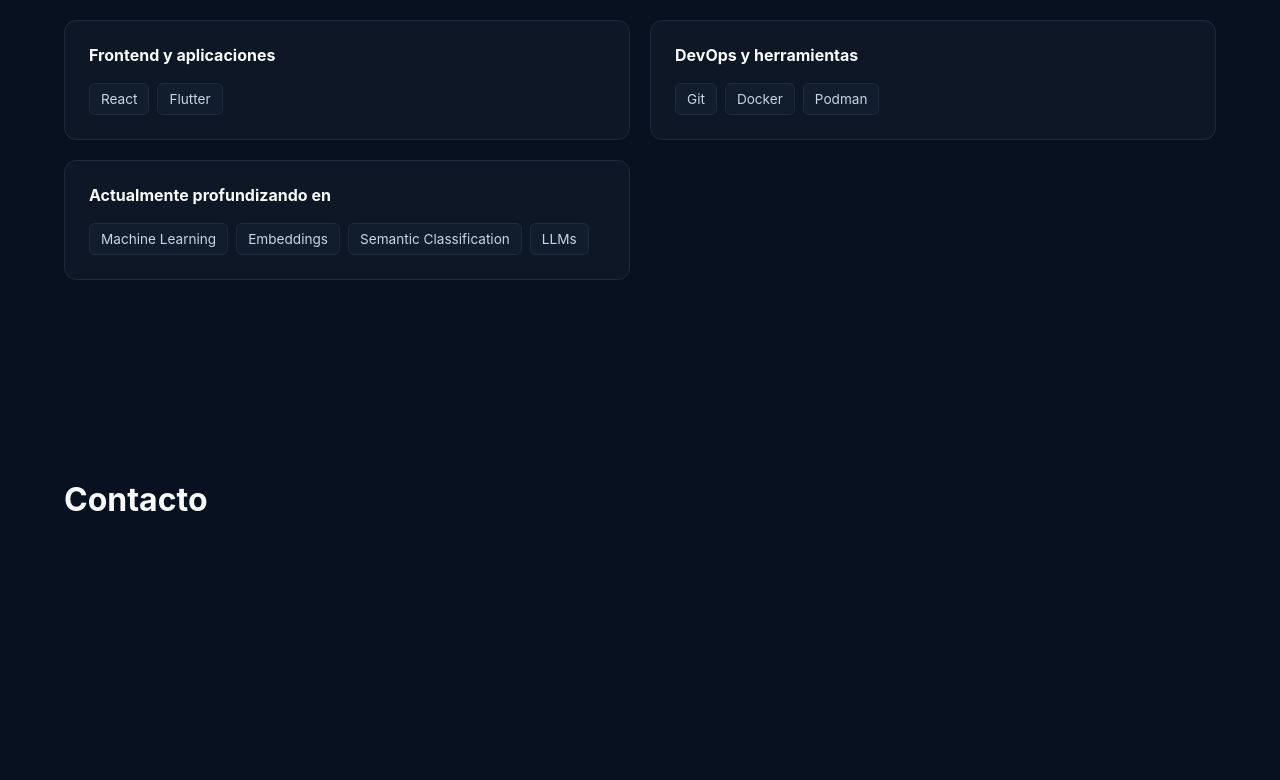
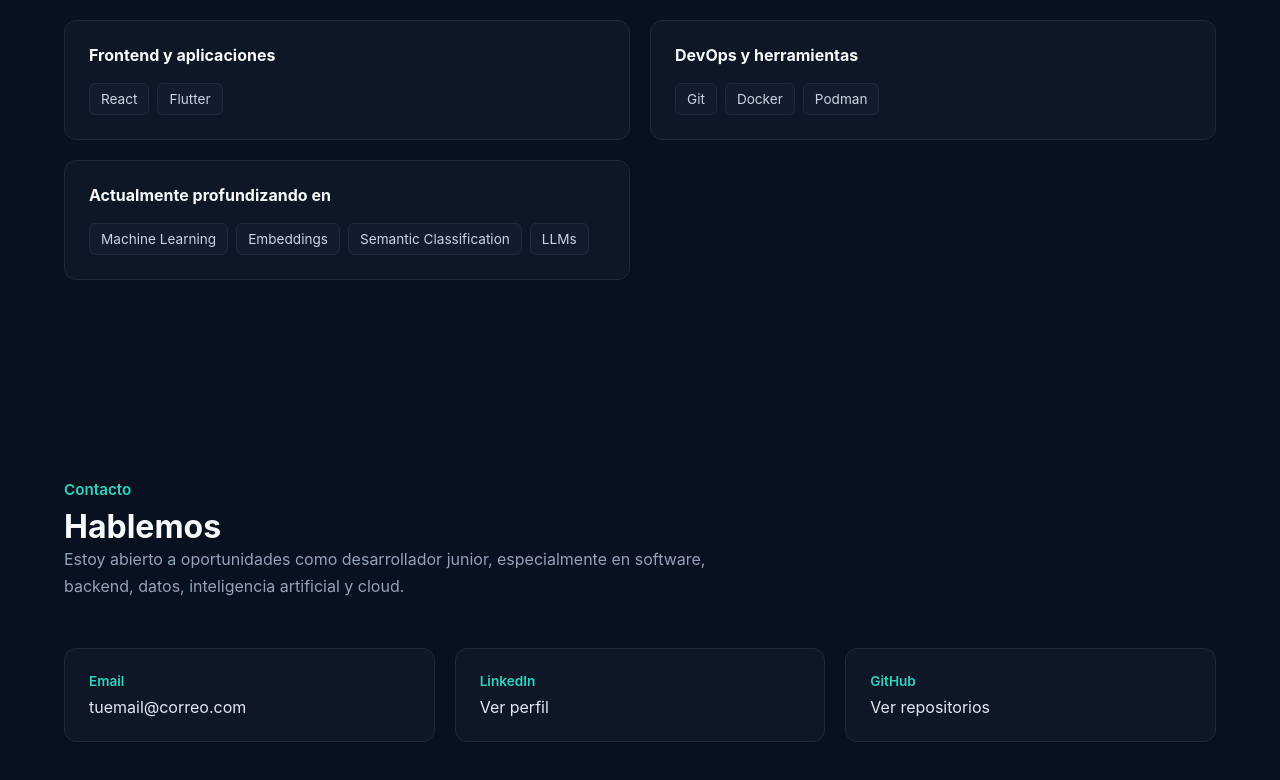
Before and after one commit to dcarpin03/portfolio, a React app: page / in a window 1280 px wide. Shown: the part 2944-3724 px from the top of the page. Before the commit the page ends 3563 px from the top, so only its background shows below. Built offline with nearby package versions, Linux system fonts and the light colour scheme; the HTML template or start-up script is replaced by a standard one.

Commit message:
feat: add contact section

```diff
--- a/src/App.css
+++ b/src/App.css
@@ -518,3 +518,51 @@
   border: 1px solid #1e293b;
   border-radius: 6px;
 }
+
+/* =========================
+   CONTACT
+========================= */
+
+.contact-section {
+  max-width: 1200px;
+  margin: 0 auto;
+  padding: 110px 24px 140px;
+}
+
+.contact-links {
+  display: grid;
+  grid-template-columns: repeat(3, 1fr);
+  gap: 20px;
+}
+
+.contact-card {
+  padding: 24px;
+
+  display: flex;
+  flex-direction: column;
+  gap: 8px;
+
+  background-color: #0d1726;
+  border: 1px solid #1e293b;
+  border-radius: 12px;
+
+  transition:
+    transform 0.2s ease,
+    border-color 0.2s ease;
+}
+
+.contact-card:hover {
+  transform: translateY(-3px);
+  border-color: #2dd4bf;
+}
+
+.contact-label {
+  font-size: 0.85rem;
+  font-weight: 600;
+  color: #2dd4bf;
+}
+
+.contact-value {
+  font-size: 1rem;
+  color: #e2e8f0;
+}
--- a/src/components/Contact.tsx
+++ b/src/components/Contact.tsx
@@ -1,7 +1,45 @@
 function Contact() {
   return (
-    <section id="contact">
-      <h2>Contacto</h2>
+    <section id="contact" className="contact-section">
+      <div className="section-heading">
+        <p>Contacto</p>
+        <h2>Hablemos</h2>
+
+        <span>
+          Estoy abierto a oportunidades como desarrollador junior, especialmente
+          en software, backend, datos, inteligencia artificial y cloud.
+        </span>
+      </div>
+
+      <div className="contact-links">
+        <a
+          href="mailto:tuemail@correo.com"
+          className="contact-card"
+        >
+          <span className="contact-label">Email</span>
+          <span className="contact-value">tuemail@correo.com</span>
+        </a>
+
+        <a
+          href="#"
+          target="_blank"
+          rel="noreferrer"
+          className="contact-card"
+        >
+          <span className="contact-label">LinkedIn</span>
+          <span className="contact-value">Ver perfil</span>
+        </a>
+
+        <a
+          href="#"
+          target="_blank"
+          rel="noreferrer"
+          className="contact-card"
+        >
+          <span className="contact-label">GitHub</span>
+          <span className="contact-value">Ver repositorios</span>
+        </a>
+      </div>
     </section>
   )
 }
```
